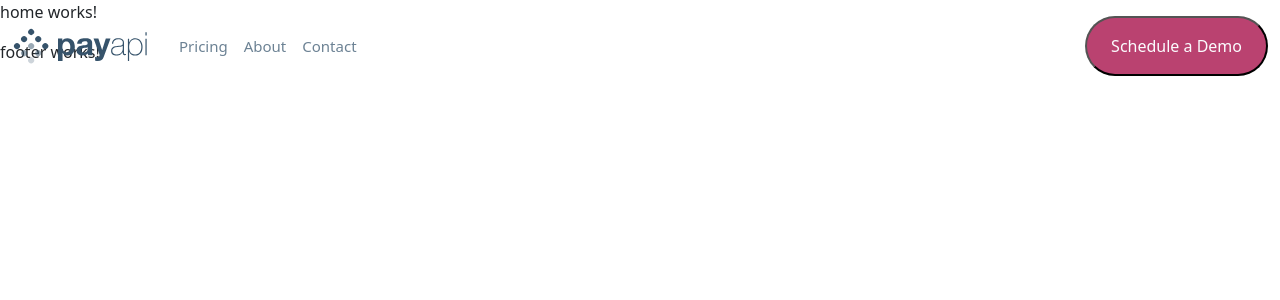
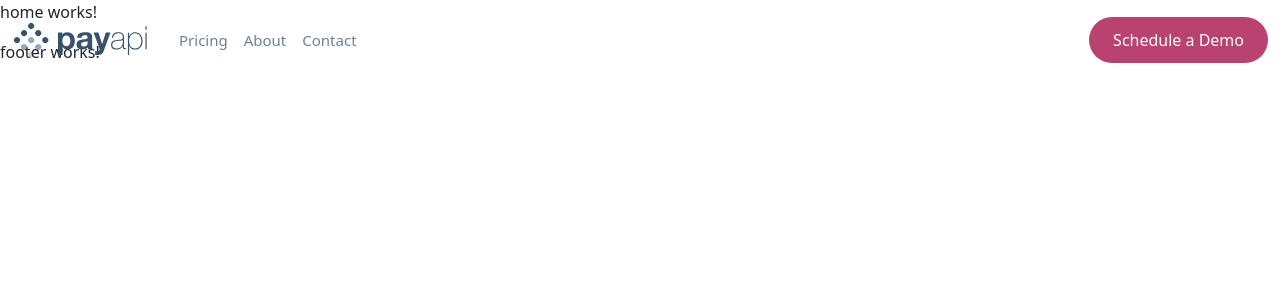
Before and after one commit to ShaimaaAKamal/angularPayAPi, an Angular app: page / in a window 1280 px wide. Shown: the top 300 px of the page. Built offline with nearby package versions, Linux system fonts and the light colour scheme.

Commit message:
update button style

```diff
--- a/src/styles.scss
+++ b/src/styles.scss
@@ -5,8 +5,9 @@ $migBlue:#1b262f;
 $charmPink:#da6d97;
 $lightBlue:#6c8294;
 .button{
-    padding:1rem 1.5rem;
+    padding:.7rem 1.5rem;
     border-radius: 2rem;
+    border:none;
 }
 .mainBtn{
     @extend .button;
```
